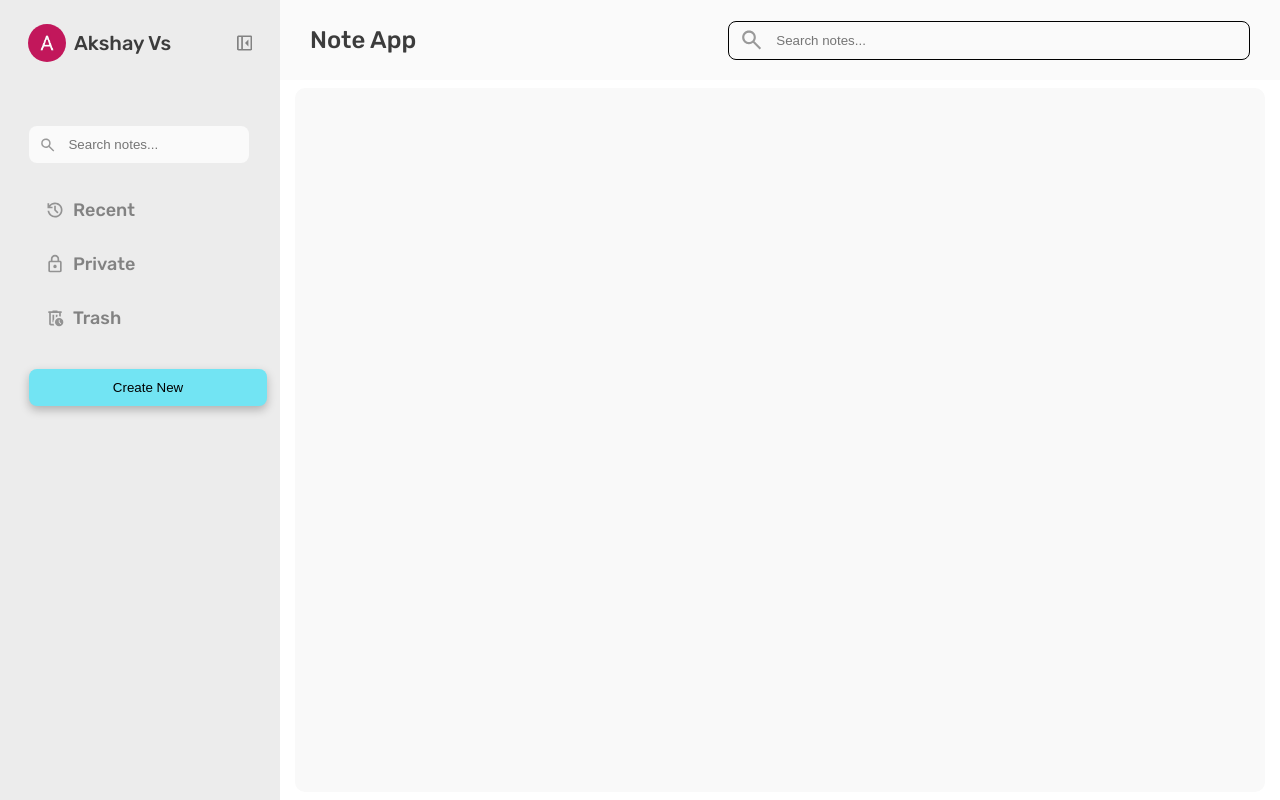
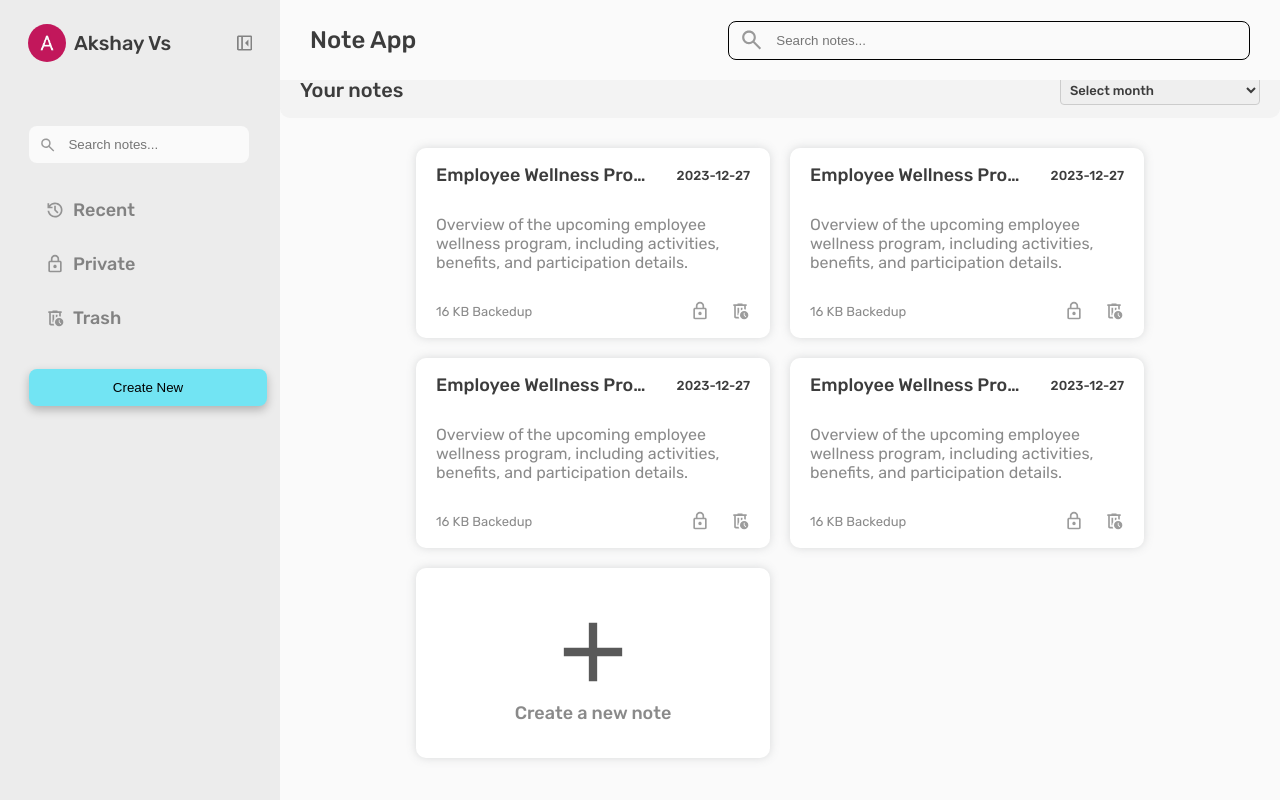
Before and after one commit to Akshay-Vs/React-Note-App, a React (Vite) app: page / in a window 1280 px wide. Built offline with nearby package versions, Linux system fonts and the light colour scheme.

Commit message:
Fix(Main): Fixed default screen error

```diff
--- a/src/fearures/MainPanel/MainPanel.tsx
+++ b/src/fearures/MainPanel/MainPanel.tsx
@@ -6,7 +6,9 @@
 const MainPanel = () => {
   const { view } = useQuery();
   return (
-    <MainContainer>{view === "home" ? <Home /> : <Editor />}</MainContainer>
+    <MainContainer>
+      {view === "new" || view == "editor" ? <Editor /> : <Home />}
+    </MainContainer>
   );
 };
 
```
